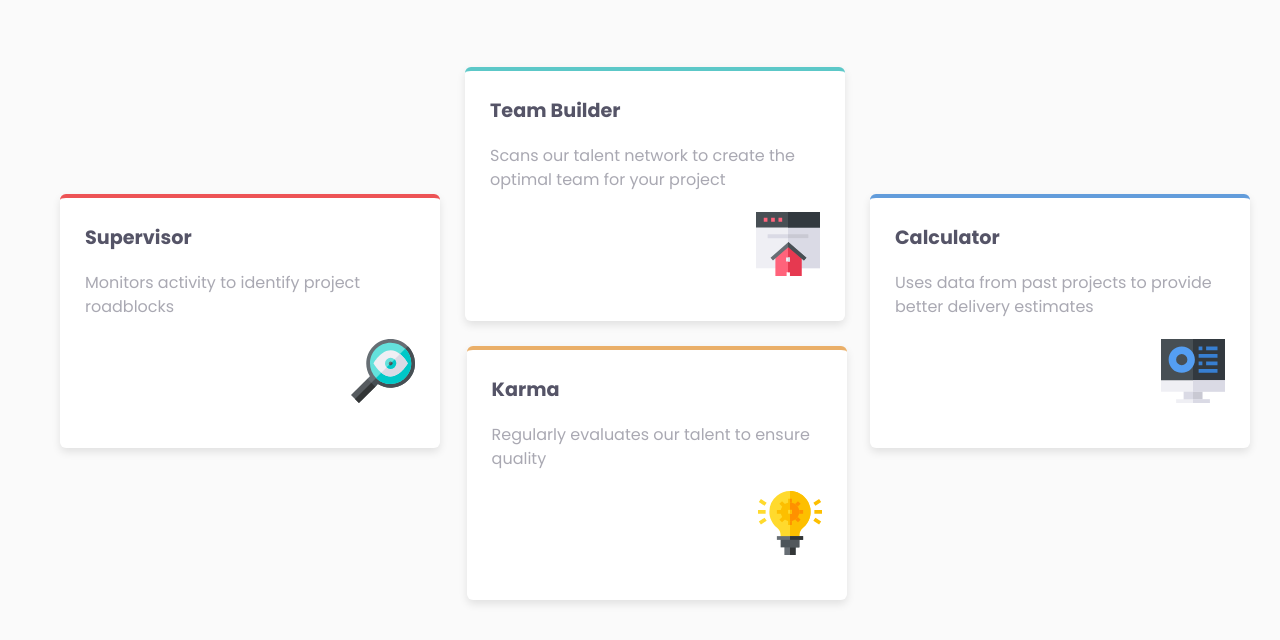
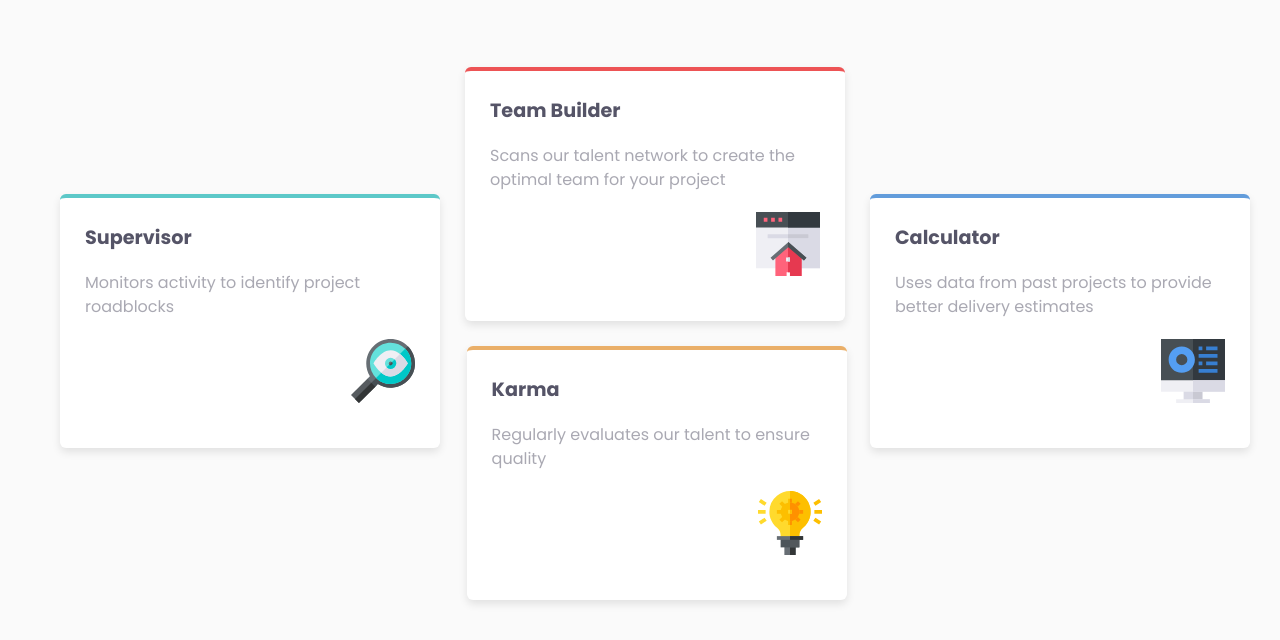
Before and after one commit to AbdulRahman-Kreit/Feature-Section, a plain HTML site: page index.html in a window 1280 px wide. Shown: the part 244-884 px from the top of the page. Drawn offline with Linux system fonts and the light colour scheme; a script that the page names is missing; a web font is replaced by a local one.

Commit message:
Modified the Cards Border Colors

```diff
--- a/main.css
+++ b/main.css
@@ -4,8 +4,8 @@
     --main-bg-color: #FAFAFA;
     --box-color: #FFFFFF;
     --font-color: #555467;
-    --feat-color-1: #ED5355;
-    --feat-color-2: #5CC8C8;
+    --feat-color-1: #5CC8C8;
+    --feat-color-2: #ED5355;
     --feat-color-3: #629CDB;
     --feat-color-4: #EAAF68;
     /* Border Sizes */
```
